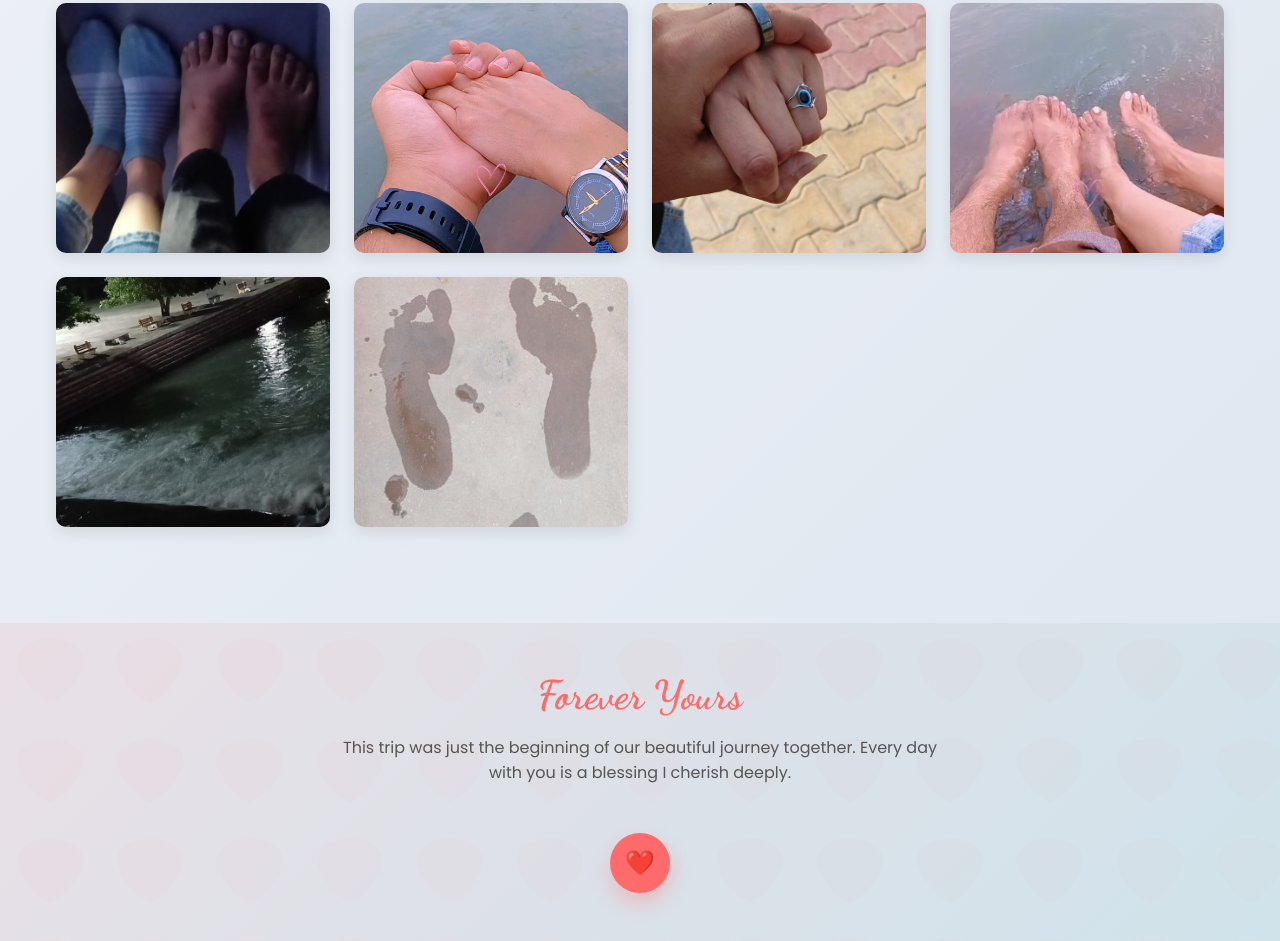
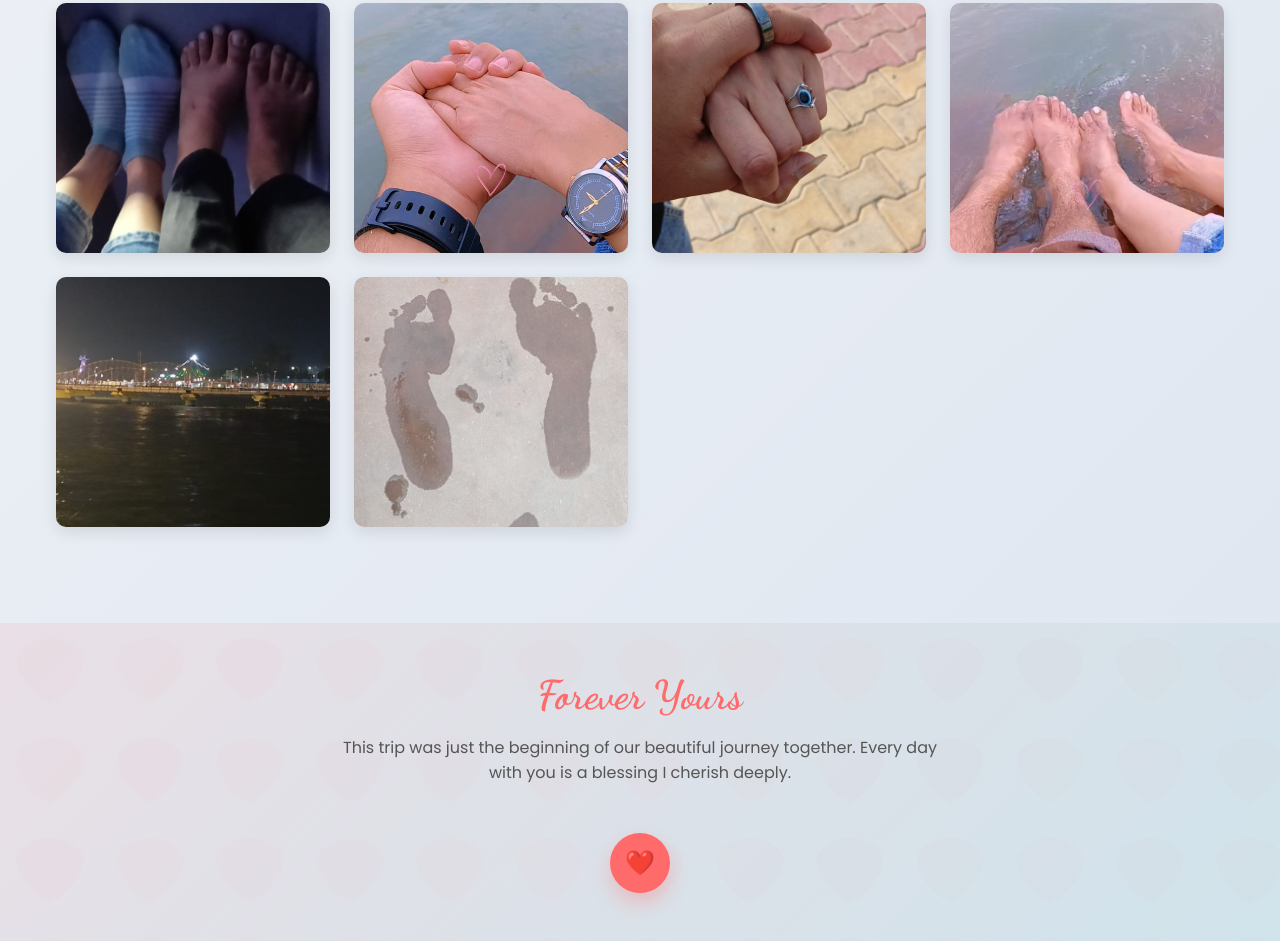
Before and after one commit to AaduAbhi/BestTripEver, a plain HTML site: page index.html in a window 1280 px wide. Shown: the part 1921-2862 px from the top of the page. Drawn offline with Linux system fonts and the light colour scheme.

Commit message:
Update index.html

```diff
--- a/index.html
+++ b/index.html
@@ -710,7 +710,7 @@
                 <img src="ghat mai per.jpg" alt="Memory 4">
             </div>
             <div class="gallery-item">
-                <img src="ghat ka view.jpg" alt="Memory 5">
+                <img src="river ka view.jpg" alt="Memory 5">
             </div>
             <div class="gallery-item">
                 <img src="pero ke nishaan.jpg" alt="Memory 6">
```
